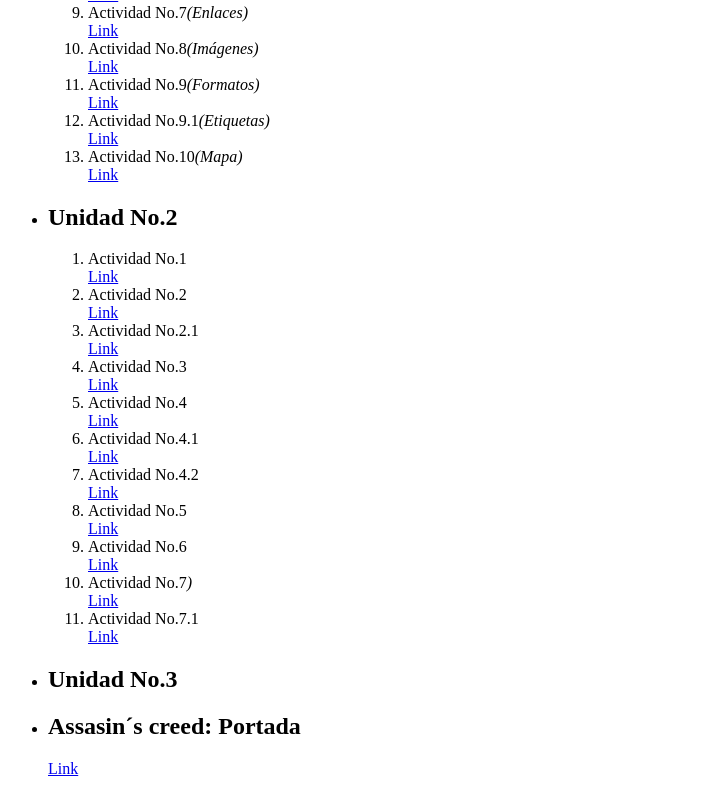
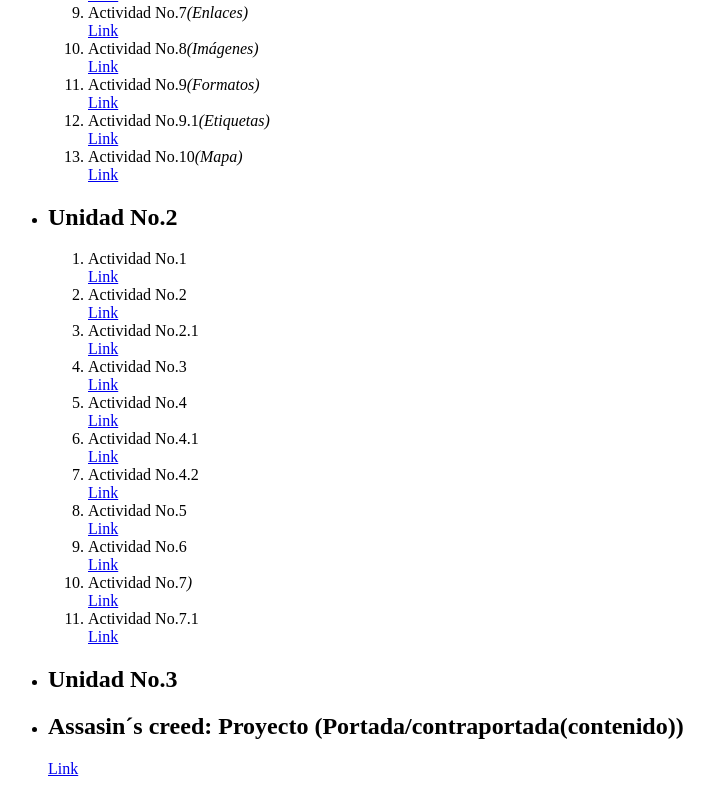
Before and after one commit to Fiurerr/Fiurerr.github.io, a plain HTML site: page index.html in a window 1280 px wide. Shown: the part 580-1392 px from the top of the page, without its empty margins (0-714 px from the left). Drawn offline with Linux system fonts and the light colour scheme.

Commit message:
index.html

```diff
--- a/index.html
+++ b/index.html
@@ -49,7 +49,7 @@
 
             </ol></li>
           <li><h2>Unidad No.3</h2></li>
-            <li><h2>Assasin´s creed: Portada</h2></li> <a href="https://fiurerr.github.io/Cover.html">Link</a><br>
+            <li><h2>Assasin´s creed: Proyecto (Portada/contraportada(contenido))</h2></li> <a href="https://fiurerr.github.io/Cover.html">Link</a><br>
 
         </ul><br>
 
```
